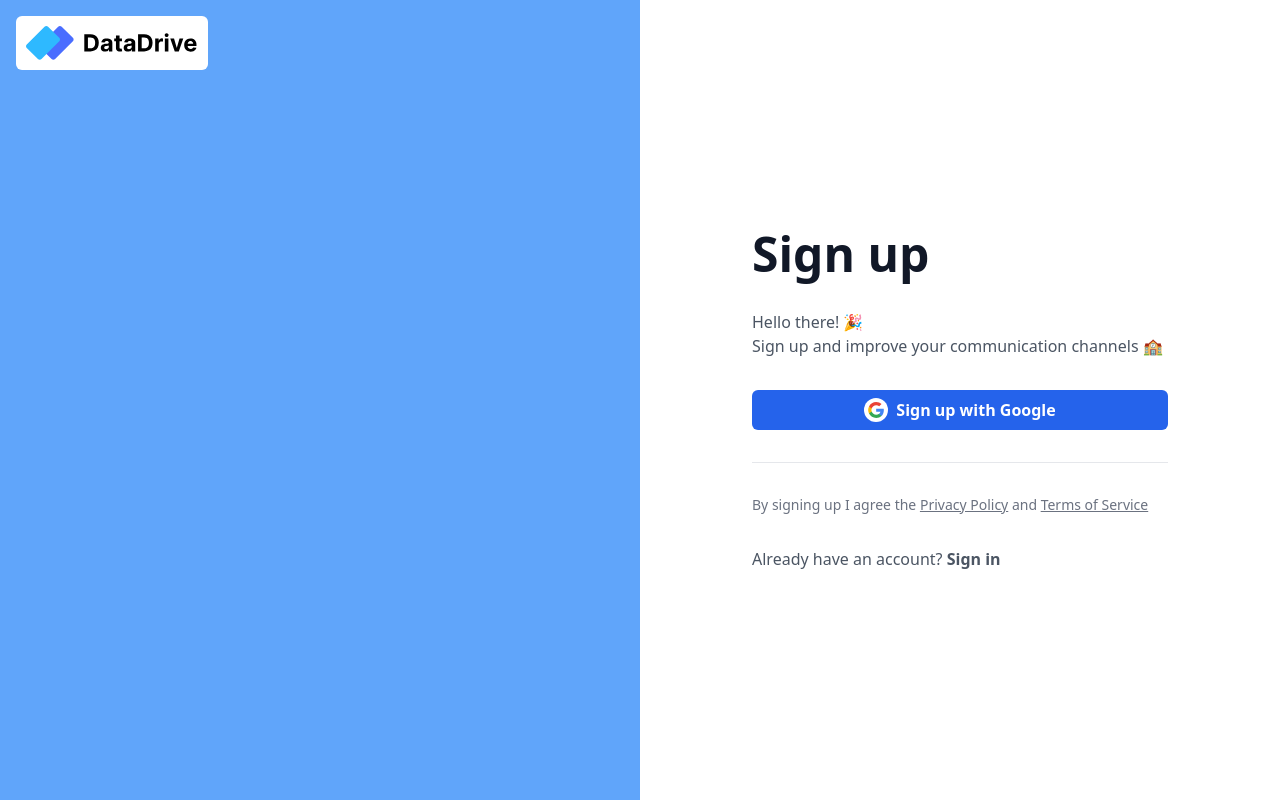
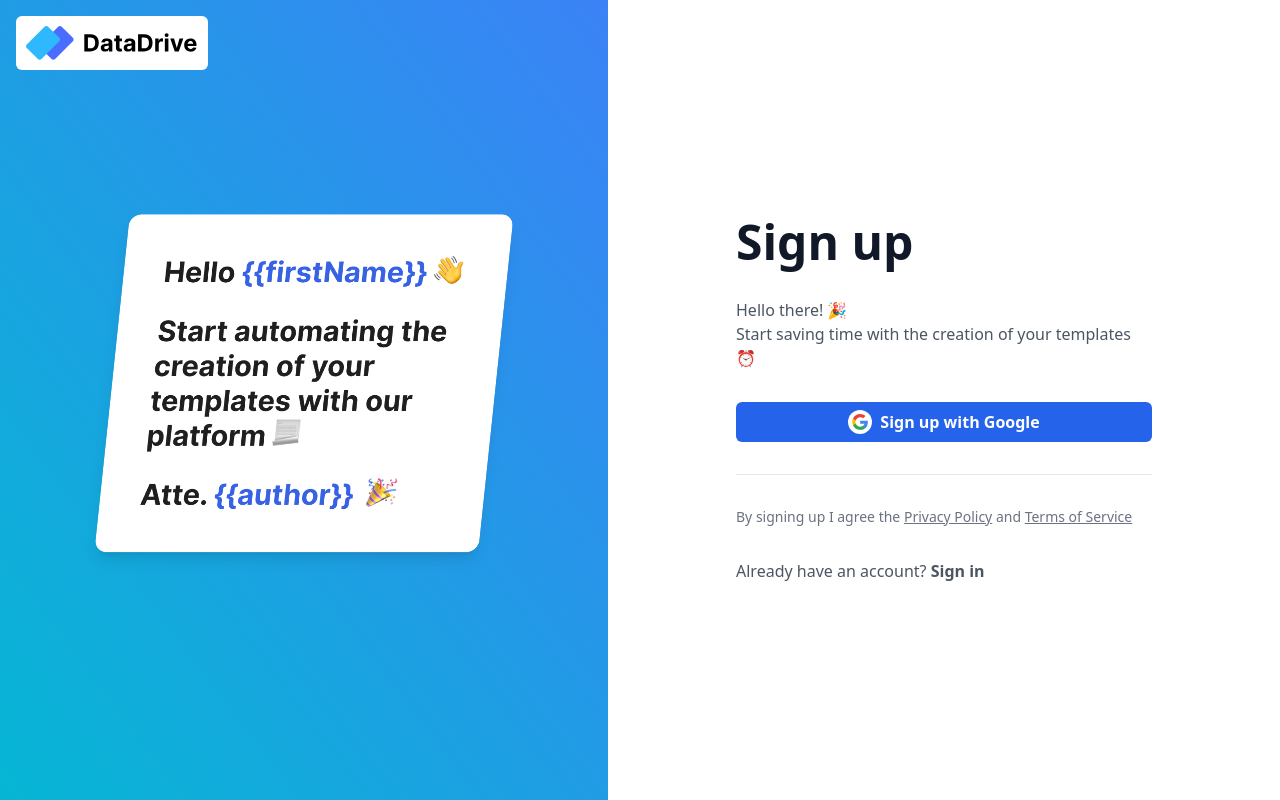
Before and after one commit to MIKEGUIJARRO/DataDriveFrontend, a React (Create React App) app: page /auth in a window 1280 px wide. Built offline with nearby package versions, Linux system fonts and the light colour scheme; no server answers.

Commit message:
Auth aesthetics implemented

```diff
--- a/src/components/DropdownMenu.js
+++ b/src/components/DropdownMenu.js
@@ -9,7 +9,7 @@ const DropdownMenu = ({ profilePic, displayName, logoutHandler }) => {
         setOpen((prevState) => !prevState);
     }
     return (
-        <div className='relative'>
+        <div className='relative z-50'>
             <div className='flex flex-row justify-center items-center space-x-2'>
                 <div className='w-8 h-8 flex justify-center items-center'>
                     <img src={profilePic} alt='User profile' className='w-full h-auto rounded-full' />
--- a/src/pages/Auth.js
+++ b/src/pages/Auth.js
@@ -1,7 +1,11 @@
 import React from 'react'
 import gLogo from '../assets/g_logo.svg';
 import logo from '../assets/logo.svg';
+import demoImage from '../assets/DemoImage.png';
+
 import { Link, useLocation } from 'react-router-dom'
+import { motion } from "framer-motion"
+
 
 export default function Auth() {
     const location = useLocation();
@@ -23,19 +27,33 @@ export default function Auth() {
 
     return (
         <div className='flex flex-row h-screen'>
-            <div className='flex-1 bg-blue-400 relative'>
-                <div className='w-48 bg-white rounded-md absolute left-4 top-4'>
-                    <Link to='/'>
-                        <img src={logo} alt='Logo' className='w-full h-auto' />
-                    </Link>
+            <div className='flex-1 flex flex-row justify-center items-center relative bg-gradient-to-tr from-cyan-500 to-blue-500'>
+                <div className='px-14'>
+                    <motion.div
+                        animate={{
+                            //scale: 1.1,
+                            y: -50
+                        }}
+                        transition={{
+                            delay: 2,
+                            duration: 2.2,
+                            repeat: Infinity,
+                            repeatType: 'mirror'
+                        }}>
+                        <img className='shadow-lg max-w-sm w-full h-auto rounded-xl -skew-x-6' alt='' src={demoImage} />
+                    </motion.div>
                 </div>
             </div>
-
-            <div className='flex-1 flex justify-center items-center'>
+            <div className='w-48 bg-white rounded-md absolute left-4 top-4'>
+                <Link to='/'>
+                    <img src={logo} alt='Logo' className='w-full h-auto' />
+                </Link>
+            </div>
+            <div className='flex-1 flex justify-center items-center px-8'>
                 {auth === 'signin' ?
                     <div className='flex flex-col space-y-8 max-w-md w-full bg-white p-4'>
                         <h2>Sign in</h2>
-                        <p>Welcome back! 🎉<br></br>Sign in and start connecting with your school alumni 🎓</p>
+                        <p>Welcome back! 🎉<br></br>Ready to start edit documents <span className='font-bold'>supah fast</span>?⚡️</p>
 
                         <button
                             onClick={googleAuth}
@@ -50,7 +68,7 @@ export default function Auth() {
                     </div> :
                     <div className='flex flex-col space-y-8 max-w-md w-full bg-white p-4'>
                         <h2>Sign up</h2>
-                        <p>Hello there! 🎉<br></br>Sign up and improve your communication channels 🏫</p>
+                        <p>Hello there! 🎉<br></br>Start saving time with the creation of your templates ⏰</p>
                         <button
                             onClick={googleAuth}
                             className='flex flex-row justify-center items-center space-x-2 bg-blue-600 p-2 rounded-md select-none	'>
--- a/src/pages/File.js
+++ b/src/pages/File.js
@@ -51,7 +51,7 @@ const File = () => {
     const formHandler = () => {
         refHandlerCarousel.current.nextChildMethod()
     }
-
+    console.log(fileData);
     return (
         <div className=''>
             <Scaffold>
@@ -127,7 +127,7 @@ const File = () => {
                             {fileData.data.thumbnailLink &&
                                 <div className='inline-block drop-shadow-xl rounded-2xl overflow-hidden'>
                                     <img className='pointer-events-none	'
-                                        src={`https://drive.google.com/thumbnail?sz=w420&id=${fileData.data.id}`}
+                                        src={fileData.data.thumbnailLink}
                                         alt='Google doc thumbnail' />
                                 </div>
                             }
--- a/src/pages/Landing.js
+++ b/src/pages/Landing.js
@@ -1,19 +1,40 @@
 import React from 'react'
-import Carousel from '../components/Carousel'
 import Scaffold from '../components/Scaffold'
+import demoImage from '../assets/DemoImage.png';
+
+import { Link } from 'react-router-dom';
+import { motion } from "framer-motion"
+
 
 export default function Landing() {
     return (
         <Scaffold>
-            <h1 className='py-8'>Landing</h1>
+            <div className='mt-32 flex flex-row'>
+                <div className='flex flex-col justify-center flex-1 shrink-0'>
+                    <div className='space-y-8 items-center max-w-md w-full'>
+                        <h1 className='bg-clip-text text-transparent bg-gradient-to-r from-cyan-500 to-blue-500 leading-normal'><div className='leading-none'>Automate your Google Docs workflow</div></h1>
+                        <div>
+                            <Link to={'/auth'} state={{ auth: 'signup' }} className='px-4 py-2 bg-blue-600 text-white rounded-md font-bold'>Start saving time ⚡️</Link>
+                        </div>
+                    </div>
+                </div>
 
-            <Carousel>
-                <div className='w-40 h-40 bg-red-500'></div>
-                <div className='w-40 h-40 bg-green-500'></div>
-                <div className='w-40 h-40 bg-blue-500'></div>
-                <div className='w-40 h-40 bg-yellow-500'></div>
-            </Carousel>
-
+                <div className='shrink-0'>
+                    <motion.div
+                    animate={{
+                        //scale: 1.1,
+                        y: -50
+                    }}
+                    transition={{
+                        delay: 2,
+                        duration: 2.2,
+                        repeat: Infinity,
+                        repeatType: 'mirror'
+                    }}>
+                        <img className='shadow-lg max-w-sm w-full h-auto rounded-xl -skew-x-6' alt='' src={demoImage} />
+                    </motion.div>
+                </div>
+            </div>
         </Scaffold>
     )
 }
```
Also changed, not shown: src/assets/DemoImage.png (added).
